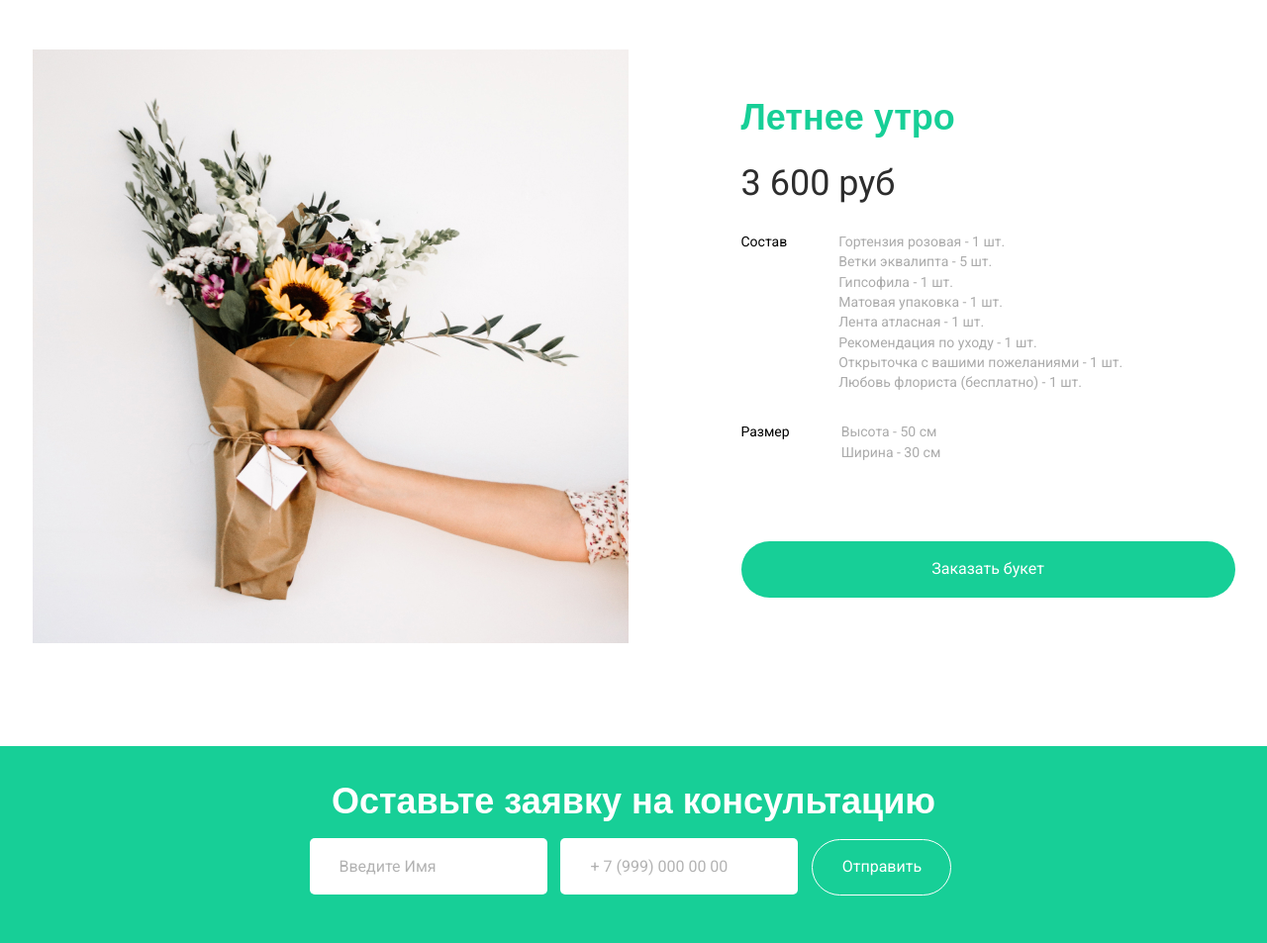
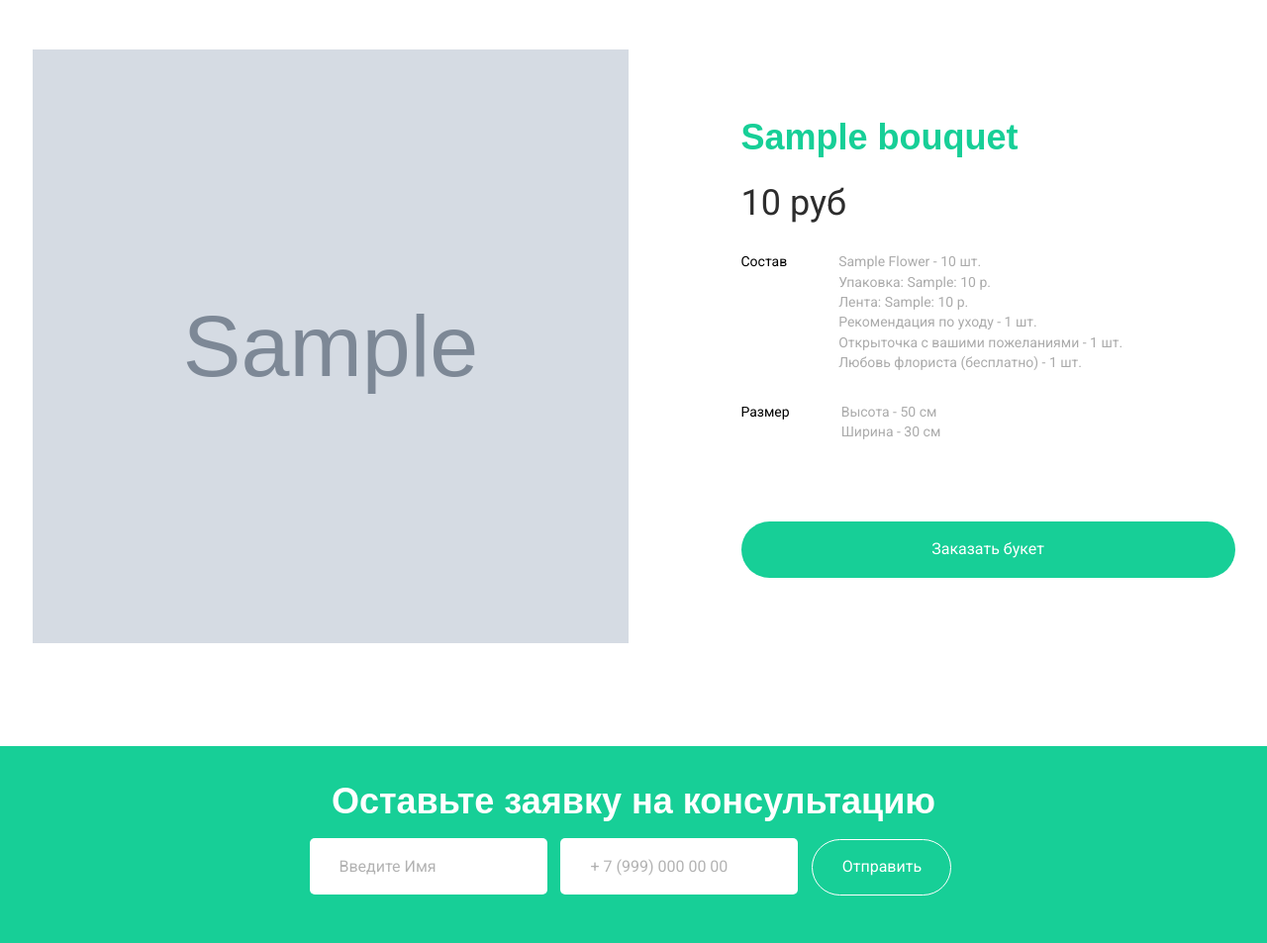
Before and after one commit to Kisly93/FlowersShop, a Django app: template templates/card.html in a window 1280 px wide. Shown: the part 50-1003 px from the top of the page at 99% size. Run offline with Django 3.2, Linux system fonts and the light colour scheme; the template is opened without the code that fills it: values that come from a table or form of the project are taken from there, others are empty; tables that the repository leaves empty hold one stand-in row (values such as "Sample post"); grey boxes marked "Sample" are stand-in pictures; parts of the project's set-up code (start-up, migrations or seed data) failed here and were passed over; some web fonts are replaced.

Commit message:
Made bouquet_card from selected bouquet

```diff
--- a/templates/card.html
+++ b/templates/card.html
@@ -8,29 +8,29 @@
 		<div class="container">
 			<div class="card ficb">
 				<div class="card__block card__block_first">
-					<img src="{% static 'img/cardImg.jpg' %}" alt="img" class="card__img">
+					<img src="{{ bouquet.image.url }}" alt="img" class="card__img">
 				</div>
 				<div class="card__block card__block_sec">
-					<div class="title">Летнее утро</div>
-					<div class="card__block_price">3 600 руб</div>
+					<div class="title">{{ bouquet.name }}</div>
+					<div class="card__block_price">{{ bouquet.price }} руб</div>
 					<div class="card__elems ">
 						<span class="card__elems_intro">Состав</span>
 						<div class="card__items">
+							{% for bouquet_item in bouquet_items %}
 							<span class="card_items_intro">
-								Гортензия розовая - 1 шт.
+								{{ bouquet_item.flower.name|title }} - {{ bouquet_item.quantity}} шт.
 							</span>
+							{% endfor %}
+							{% if bouquet.packaging %}
 							<span class="card_items_intro">
-								Ветки эквалипта - 5 шт.
+								Упаковка: {{ bouquet.packaging }}
 							</span>
+							{% endif %}
+							{% if bouquet.ribbon %}
 							<span class="card_items_intro">
-								Гипсофила - 1 шт.
+								Лента: {{ bouquet.ribbon }}
 							</span>
-							<span class="card_items_intro">
-								Матовая упаковка - 1 шт.
-							</span>
-							<span class="card_items_intro">
-								Лента атласная - 1 шт.
-							</span>
+							{% endif %}
 							<span class="card_items_intro">
 								Рекомендация по уходу - 1 шт.
 							</span>
@@ -53,7 +53,10 @@
 							</span>
 						</div>
 					</div>
-					<button class="btn largeBtn card__btn" onclick="window.location.href='{% url 'order' %}'">Заказать букет</button>
+					<form method="post" action="{% url 'order' %}">
+						{% csrf_token %}
+						<button value="{{ bouquet.pk }}" name="make_order" class="btn largeBtn card__btn">Заказать букет</button>
+					</form>
 				</div>
 			</div>
 		</div>
```
Also changed, not shown: flowerapp/views.py (+9 -3 lines), templates/catalog.html (+9 -7 lines).
